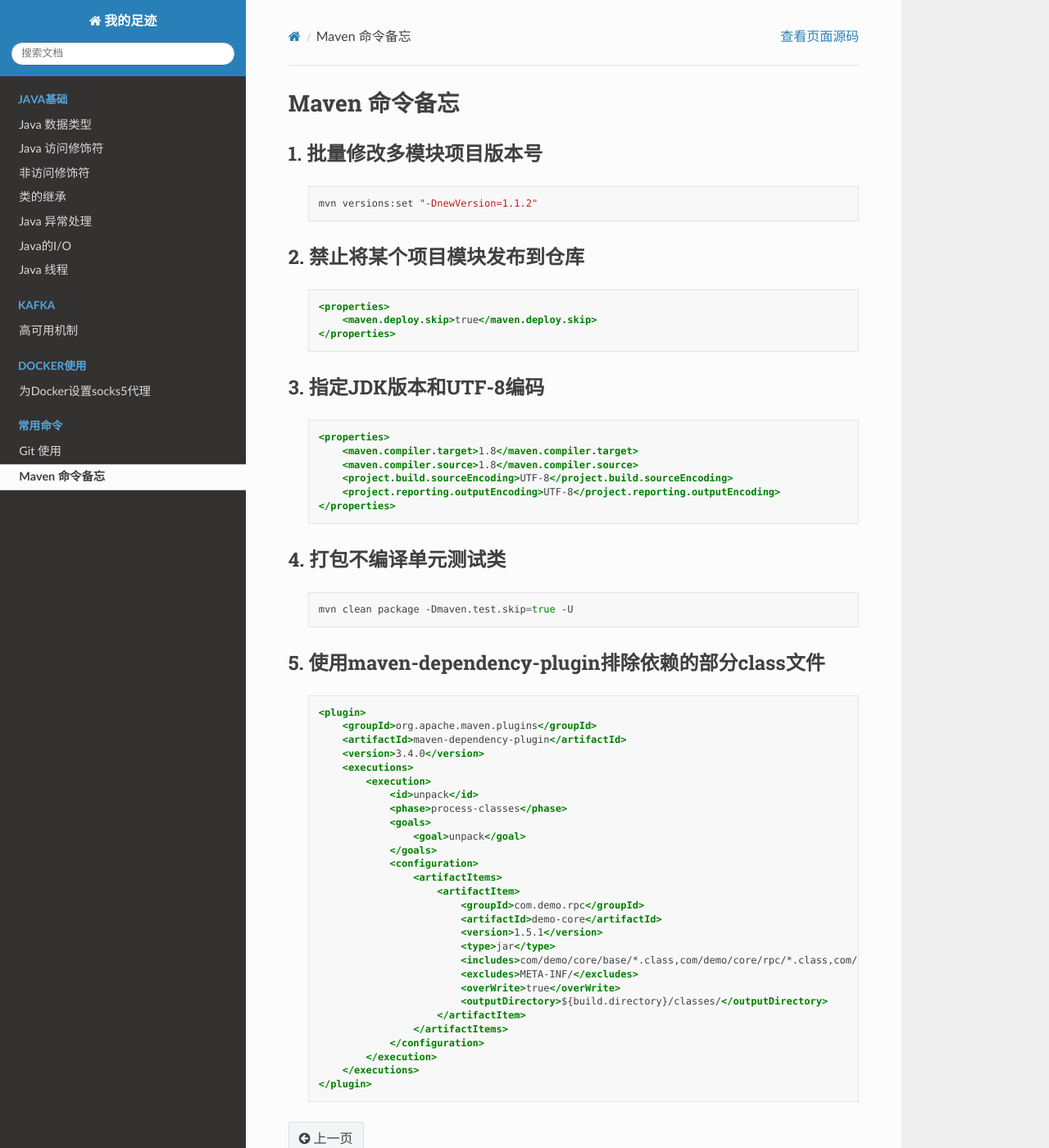
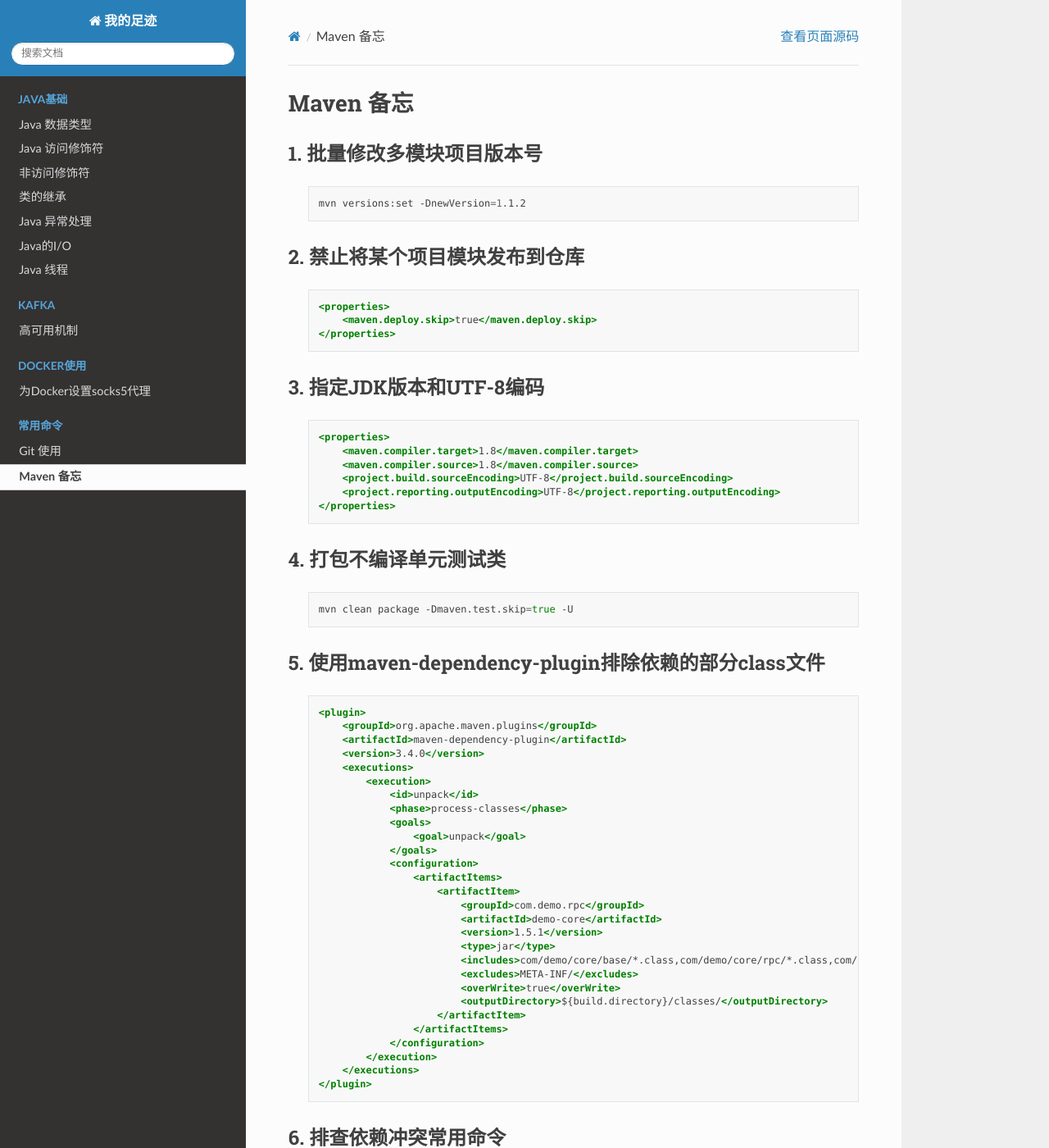
Before and after one commit to GeeseDream/footprint, a Sphinx documentation site: the page built from source/maven.rst, in a window 1280 px wide and 1400 px high. Shown: the whole window at 82% size. Built offline with Sphinx 7.4.7 and the Read the Docs theme 2.0.0, drawn with Linux system fonts in a browser that asks for light colours; some of the changed text lies outside the part shown.

Commit message:
排查依赖冲突常用命令

```diff
--- a/source/maven.rst
+++ b/source/maven.rst
@@ -1,5 +1,5 @@
 ================================
-Maven 命令备忘
+Maven 备忘
 ================================
 
 1. 批量修改多模块项目版本号
@@ -7,7 +7,7 @@
 
     .. code-block:: shell
 
-        mvn versions:set "-DnewVersion=1.1.2"
+        mvn versions:set -DnewVersion=1.1.2
 
 2. 禁止将某个项目模块发布到仓库
 --------------------------------
@@ -70,3 +70,10 @@
                 </execution>
             </executions>
         </plugin>
+
+6. 排查依赖冲突常用命令
+--------------------------------
+
+    .. code-block:: shell
+
+        mvn dependency:tree -Dincludes=org.apache.curator -Dverbose
```
